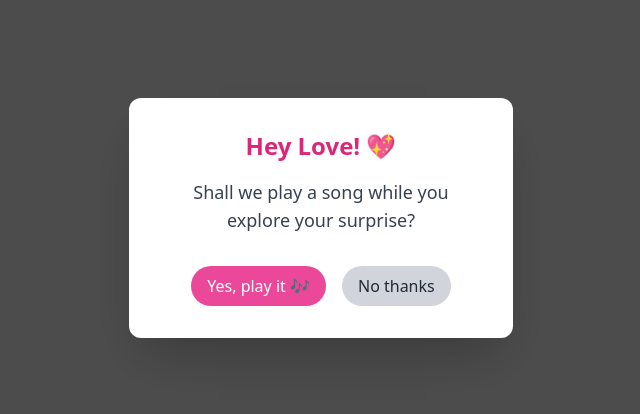
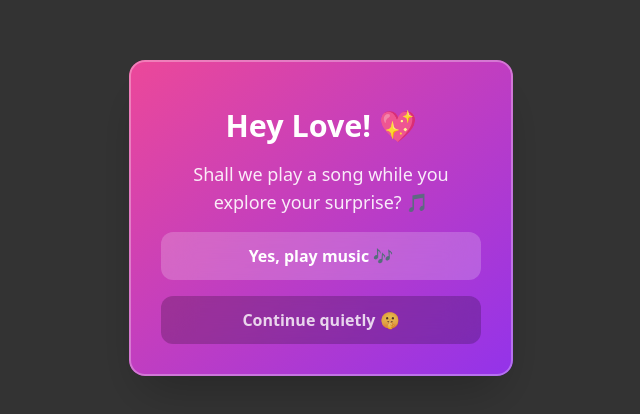
Before and after one commit to SyntaxCreww/newb, a React (Vite) app: page / in a window 1280 px wide. Shown: the part 182-596 px from the top of the page, without its empty margins (319-959 px from the left). Built offline with nearby package versions, Linux system fonts and the light colour scheme.

Commit message:
imporving the ui of Apptsx

```diff
--- a/src/App.tsx
+++ b/src/App.tsx
@@ -20,38 +20,72 @@ export default function App() {
 
   return (
     <div className="relative min-h-screen overflow-hidden">
-      {/* Hidden audio always mounted */}
       <audio ref={audioRef} src="/music/music.mp3" loop hidden />
 
       {/* Music Modal */}
+      <AnimatePresence>
         {currentStep === 0 && (
-        <div className="fixed inset-0 bg-black bg-opacity-70 flex items-center justify-center z-50">
+          <motion.div
+            initial={{ opacity: 0 }}
+            animate={{ opacity: 1 }}
+            exit={{ opacity: 0 }}
+            className="fixed inset-0 bg-black/80 flex items-center justify-center z-50 backdrop-blur-3xl"
+          >
             <motion.div
               initial={{ scale: 0.8, opacity: 0 }}
               animate={{ scale: 1, opacity: 1 }}
-            className="bg-white rounded-xl p-8 shadow-2xl text-center space-y-4 max-w-sm"
+              exit={{ scale: 0.8, opacity: 0 }}
+              className="bg-gradient-to-br from-pink-500 to-purple-600 rounded-2xl p-8 shadow-2xl text-center space-y-4 max-w-sm relative overflow-hidden"
             >
-            <h2 className="text-2xl font-bold text-pink-600">Hey Love! 💖</h2>
-            <p className="text-gray-700 text-lg">
-              Shall we play a song while you explore your surprise?
+              <motion.div
+                className="absolute inset-0 border-2 border-white/20 rounded-2xl"
+                animate={{
+                  borderColor: [
+                    "rgba(255,255,255,0.2)",
+                    "rgba(255,255,255,0.5)",
+                    "rgba(255,255,255,0.2)",
+                  ],
+                }}
+                transition={{ duration: 2, repeat: Infinity }}
+              />
+
+              <motion.h2
+                className="text-3xl font-bold text-white mb-4"
+                animate={{ scale: [1, 1.05, 1] }}
+                transition={{ duration: 2, repeat: Infinity }}
+              >
+                Hey Love! 💖
+              </motion.h2>
+
+              <p className="text-white/90 text-lg mb-6">
+                Shall we play a song while you explore your surprise? 🎵
               </p>
-            <div className="flex justify-center gap-4 pt-4">
-              <button
+
+              <div className="flex flex-col gap-4">
+                <motion.button
+                  whileHover={{ scale: 1.05 }}
+                  whileTap={{ scale: 0.95 }}
+                  className="px-6 py-3 bg-white/20 backdrop-blur-lg text-white rounded-xl
+                    font-semibold hover:bg-white/30 transition-all"
                   onClick={() => handleMusicChoice(true)}
-                className="px-4 py-2 bg-pink-500 text-white rounded-full hover:bg-pink-600"
                 >
-                Yes, play it 🎶
-              </button>
-              <button
+                  Yes, play music 🎶
+                </motion.button>
+
+                <motion.button
+                  whileHover={{ scale: 1.05 }}
+                  whileTap={{ scale: 0.95 }}
+                  className="px-6 py-3 bg-black/20 backdrop-blur-lg text-white/80 rounded-xl
+                    font-semibold hover:bg-black/30 transition-all"
                   onClick={() => handleMusicChoice(false)}
-                className="px-4 py-2 bg-gray-300 text-gray-800 rounded-full hover:bg-gray-400"
                 >
-                No thanks
-              </button>
+                  Continue quietly 🤫
+                </motion.button>
               </div>
             </motion.div>
-        </div>
+          </motion.div>
         )}
+      </AnimatePresence>
 
       {/* Scenes */}
       <AnimatePresence mode="wait">
--- a/src/components/LandingScene.tsx
+++ b/src/components/LandingScene.tsx
@@ -3,37 +3,89 @@ import { motion } from "framer-motion";
 export default function LandingScene({ onStart }: { onStart: () => void }) {
   return (
     <div className="min-h-screen bg-gradient-to-br from-purple-800 to-pink-600 flex flex-col items-center justify-center p-4 text-center relative overflow-hidden">
+      {/* Floating Hearts Background */}
+      {[...Array(20)].map((_, i) => (
+        <motion.div
+          key={i}
+          className="absolute text-4xl"
+          style={{
+            left: `${Math.random() * 100}%`,
+            top: `${Math.random() * 100}%`,
+          }}
+          initial={{ y: 0, opacity: 0 }}
+          animate={{
+            y: [-100, window.innerHeight],
+            opacity: [0, 1, 0],
+            x: Math.random() * 100 - 50,
+          }}
+          transition={{
+            duration: 5 + Math.random() * 10,
+            repeat: Infinity,
+            delay: Math.random() * 5,
+          }}
+        >
+          💖
+        </motion.div>
+      ))}
+
       <motion.div
         initial={{ opacity: 0, y: 20 }}
         animate={{ opacity: 1, y: 0 }}
         transition={{ duration: 0.8 }}
         className="space-y-6 z-10"
       >
-        <h1 className="text-4xl font-bold text-white mb-4">
+        <motion.h1
+          className="text-6xl font-bold text-white mb-4 drop-shadow-2xl relative"
+          initial={{ scale: 0.5 }}
+          animate={{ scale: 1 }}
+          transition={{ type: "spring", stiffness: 100 }}
+        >
           Hello My Love! 💖
-        </h1>
+          <motion.div
+            className="absolute -inset-4 bg-pink-500 blur-3xl opacity-50"
+            animate={{ scale: [1, 1.2, 1] }}
+            transition={{ duration: 2, repeat: Infinity }}
+          />
+        </motion.h1>
 
         <motion.p
-          className="text-xl text-pink-100 mb-8"
+          className="text-2xl text-pink-100 mb-8 font-medium"
           initial={{ opacity: 0 }}
           animate={{ opacity: 1 }}
           transition={{ delay: 0.5 }}
         >
           Ready for your birthday surprise?
+          <motion.span
+            className="ml-2 inline-block"
+            animate={{ rotate: [0, 30, 0] }}
+            transition={{ repeat: Infinity, duration: 1.5 }}
+          >
+            🎁
+          </motion.span>
         </motion.p>
 
         <motion.button
-          whileHover={{ scale: 1.05 }}
+          whileHover={{
+            scale: 1.05,
+            background: "rgba(255,255,255,0.4)",
+          }}
           whileTap={{ scale: 0.95 }}
-          className="bg-white/20 backdrop-blur-lg text-pink-100 px-8 py-3 rounded-full
-            text-lg font-semibold hover:bg-white/30 transition-all shadow-xl"
+          className="bg-white/20 backdrop-blur-lg text-pink-100 px-8 py-4 rounded-2xl
+            text-2xl font-bold hover:bg-white/30 transition-all shadow-2xl
+            border-2 border-white/30 relative overflow-hidden"
           onClick={onStart}
         >
+          <motion.div
+            className="absolute inset-0 bg-gradient-to-r from-transparent via-white/30 to-transparent"
+            animate={{ x: [-200, 200] }}
+            transition={{ duration: 1.5, repeat: Infinity }}
+          />
           Let's Begin! 🎉
         </motion.button>
       </motion.div>
 
-      {/* Optional animated background */}
+      {/* Subtle Glow Effect */}
+      <div className="absolute inset-0 bg-radial-gradient from-pink-400/20 to-transparent pointer-events-none" />
     </div>
   );
 }
```
Lines whose indentation alone changed are shown as unchanged.
